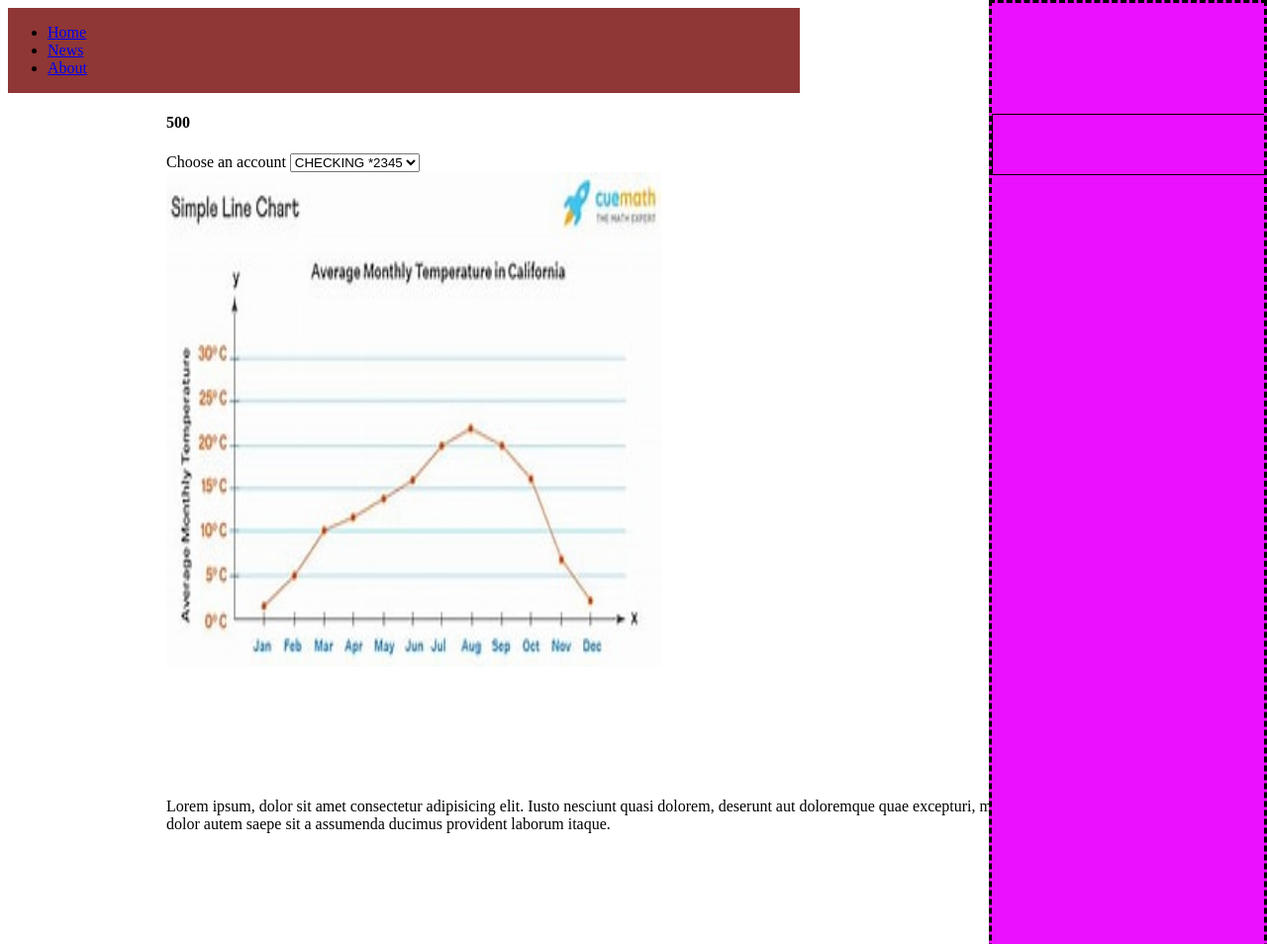
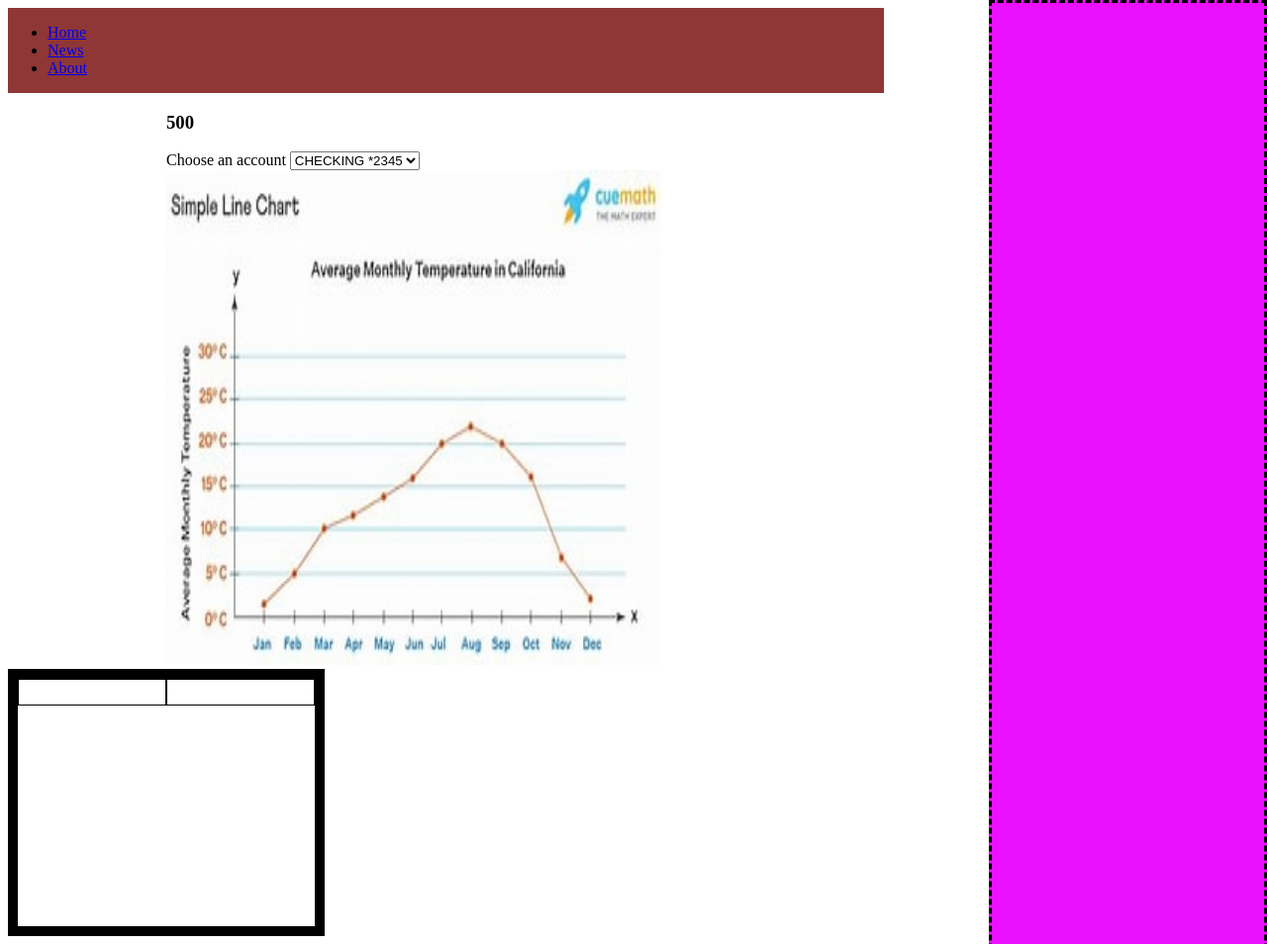
Before and after one commit to sstokesgmu/-SBA_307, a plain HTML site: page pages/landing.html in a window 1280 px wide. Shown: the whole page at 99% size. Before the commit the page ends 866 px from the top, so only its background shows below. Drawn offline with Linux system fonts and the light colour scheme.

Commit message:
Modified Css to use flexbox

```diff
--- a/pages/landing.html
+++ b/pages/landing.html
@@ -5,6 +5,37 @@
     <meta name="viewport" content="width=device-width, initial-scale=1.0">
     <title>Landing</title>
     <link rel="stylesheet" href="../styles/landing.css">
+    <style>
+        .a{
+            display: flex;
+            flex-shrink: inherit;
+            flex-wrap: wrap;
+        }
+
+        .card-container{
+
+            border: 10px solid black;
+            width:300px;
+            height: 250px;
+            display: flex;
+            justify-content: stretch;
+
+       }
+        .img-container img {
+            max-width: 100%;
+            max-height: 100%;
+        }
+        .img-container {
+            height: 25px;
+            border: 1px solid black;
+            flex: 0 1 auto;
+            flex-grow: 1;
+        }
+
+        .card-container p, .card-container h1 {
+            margin: 8px;
+        }
+    </style>
 </head>
 <body>
     <section class="topnav"><!--Page navigation-->
@@ -15,9 +46,9 @@
         </ul>
     </section>
 
+
     <section class="main"><!--Main Page-->
-        <section> <!--Graph section-->
-            <section> <!--Data Cache-->
+        <section> <!--Account Information-->
             <h1>500</h1>
             <label for="accounts"> Choose an account</label>
                 <select name="accounts">
@@ -25,14 +56,24 @@
                     <option value="Savings-9834">SAVINGS *9834</option>
                 </select>
         </section>
+
+        <section> <!--Graph section-->
             <img src="../images/graph-placeholder.jpg" alt="cool image" height="500" width="500">
-        </section>
-
-        <section style="height: 60px; left: 0px; position: relative; top: 112px"><!--New watch-->
-            <p>Lorem ipsum, dolor sit amet consectetur adipisicing elit. Iusto nesciunt quasi dolorem, deserunt aut doloremque quae excepturi, maiores recusandae vero dolor autem saepe sit a assumenda ducimus provident laborum itaque.</p>
         </section>
     </section>
 
+    <div class="card-container">
+        <div class="img-container">
+
+        </div>
+        <div class="img-container">
+
+        </div>
+
+    </div>
+    <section class="a">
+
+    </section>
     <section class="sidebar"> <!--Sidebar-->
         <aside>
             <div data-testid="PositionCell" style="height: 60px; left: 0px; position: absolute; top: 112px; width: 100%;">
--- a/styles/landing.css
+++ b/styles/landing.css
@@ -30,18 +30,11 @@
     padding-right: 10px;
 }
 
-div{
-    width: 100px;
-    height: 50px;
-    border: 1px solid;
-    position:relative;
-    top: 3px;
-    left:3em;
-}
+
 
 /* Add a black background color to the top navigation */
 .topnav {
     background-color: #8f3636;
     overflow: hidden;
-    width:  50em; /*find the correct positioning*/
+    width:  70%; /*find the correct positioning*/
 }
```
Lines whose indentation alone changed are shown as unchanged.
